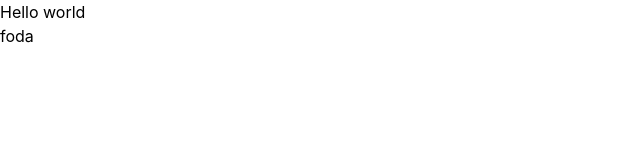
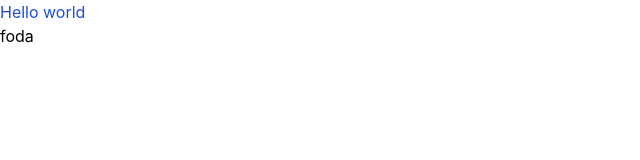
Before and after one commit to Lucal22/So-today, a Next.js app: page / in a window 1280 px wide. Shown: the top 160 px of the page, without its empty margins (0-640 px from the left). Built offline with nearby package versions, Linux system fonts and the light colour scheme.

Commit message:
Next-type-tail all working properly

```diff
--- a/tailwind.config.js
+++ b/tailwind.config.js
@@ -1,5 +1,5 @@
 module.exports = {
-  content: [".src/pages/**/*.{js,ts,jsx,tsx}",
+  content: ["./src/pages/**/*.{js,ts,jsx,tsx}",
     "./components/**/*.{js,ts,jsx,tsx}",],
   theme: {
     extend: {},
```
